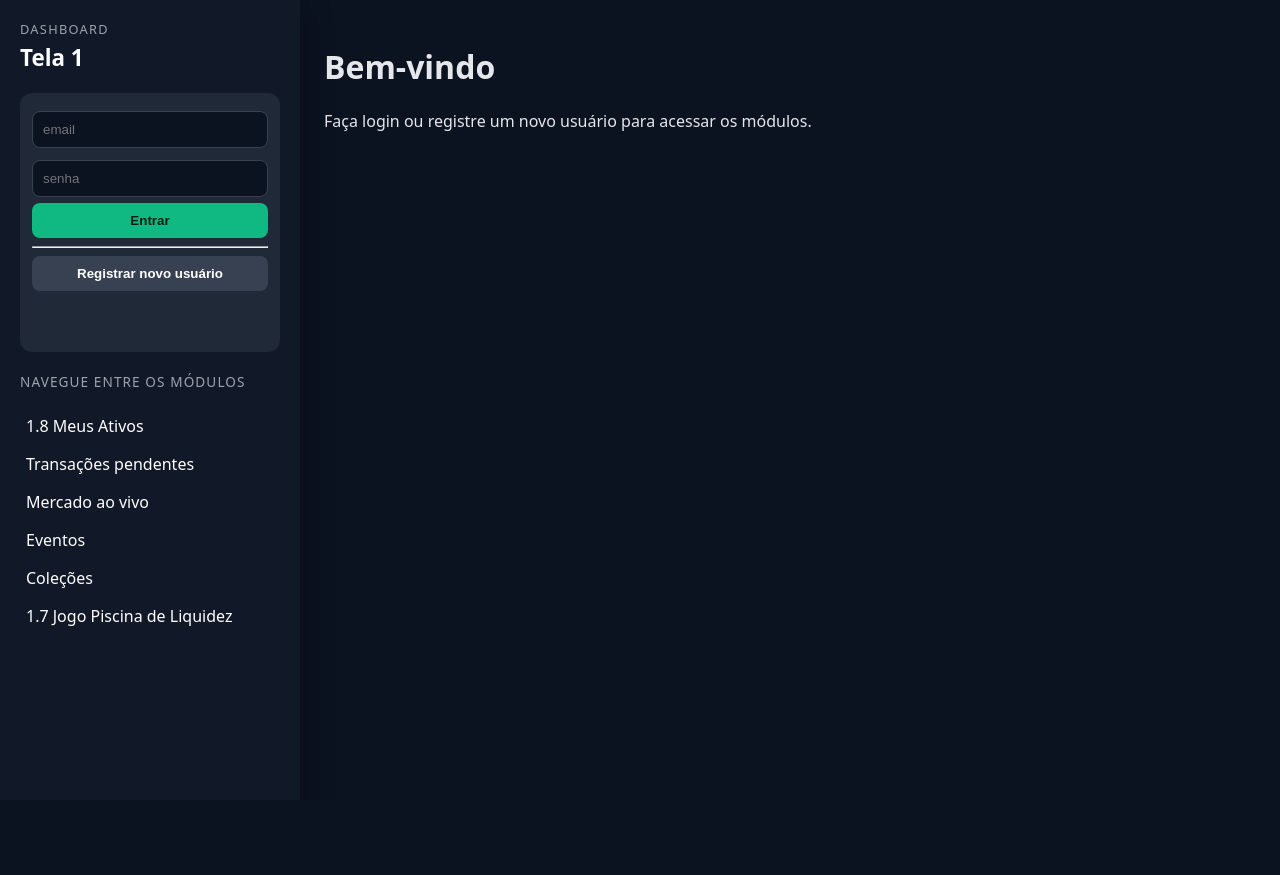
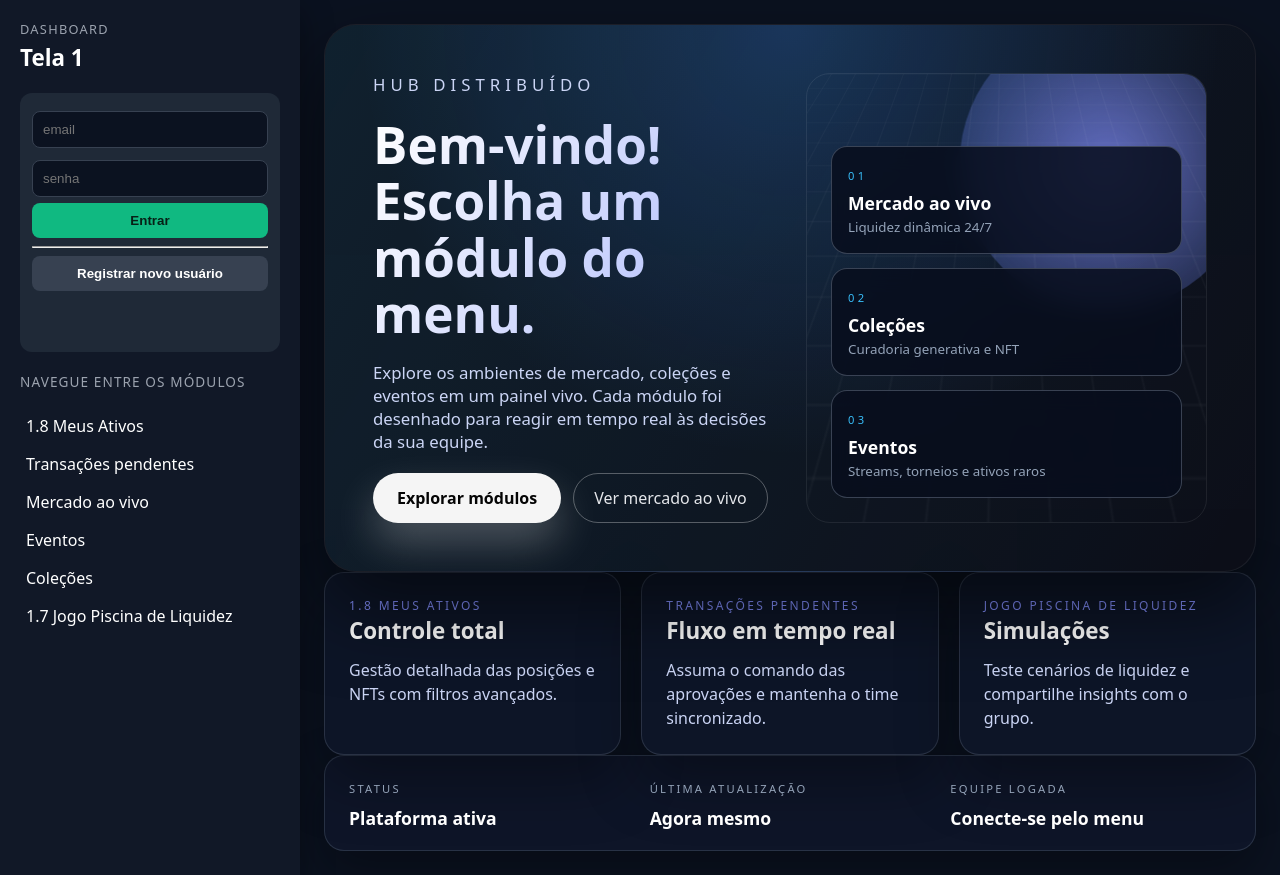
Before and after one commit to aquinomartins/distribuido, a PHP site: page / in a window 1280 px wide. Before the commit the page ends 626 px from the top, so only its background shows below. Run offline with PHP 8.4, Linux system fonts and the light colour scheme; data comes from the database, SQL or seed files in the repository.

Commit message:
feat: redesign landing hero

```diff
--- a/index.html
+++ b/index.html
@@ -67,9 +67,83 @@
     </div>
   </aside>
 
-  <main id="view">
-    <h1>Bem-vindo</h1>
-    <p>Faça login ou registre um novo usuário para acessar os módulos.</p>
+  <main id="view" class="landing-view">
+    <section class="landing-hero">
+      <div class="hero-backdrop" aria-hidden="true"></div>
+      <div class="hero-content">
+        <p class="hero-kicker">hub distribuído</p>
+        <h1>Bem-vindo! Escolha um módulo do menu.</h1>
+        <p>
+          Explore os ambientes de mercado, coleções e eventos em um painel vivo.
+          Cada módulo foi desenhado para reagir em tempo real às decisões da sua
+          equipe.
+        </p>
+        <div class="hero-actions">
+          <a class="hero-cta" href="#appMenu">Explorar módulos</a>
+          <a class="hero-ghost" href="#" data-view="live_market">Ver mercado ao vivo</a>
+        </div>
+      </div>
+      <div class="hero-visual">
+        <div class="hero-orb" aria-hidden="true"></div>
+        <div class="hero-grid" aria-hidden="true"></div>
+        <ul class="hero-modules">
+          <li>
+            <span>01</span>
+            <strong>Mercado ao vivo</strong>
+            <small>Liquidez dinâmica 24/7</small>
+          </li>
+          <li>
+            <span>02</span>
+            <strong>Coleções</strong>
+            <small>Curadoria generativa e NFT</small>
+          </li>
+          <li>
+            <span>03</span>
+            <strong>Eventos</strong>
+            <small>Streams, torneios e ativos raros</small>
+          </li>
+        </ul>
+      </div>
+    </section>
+
+    <section class="landing-panels" aria-label="Resumo dos módulos">
+      <article class="panel-card">
+        <header>
+          <p>1.8 Meus Ativos</p>
+          <strong>Controle total</strong>
+        </header>
+        <p>Gestão detalhada das posições e NFTs com filtros avançados.</p>
+      </article>
+      <article class="panel-card">
+        <header>
+          <p>Transações pendentes</p>
+          <strong>Fluxo em tempo real</strong>
+        </header>
+        <p>Assuma o comando das aprovações e mantenha o time sincronizado.</p>
+      </article>
+      <article class="panel-card">
+        <header>
+          <p>Jogo Piscina de Liquidez</p>
+          <strong>Simulações</strong>
+        </header>
+        <p>Teste cenários de liquidez e compartilhe insights com o grupo.</p>
+      </article>
+    </section>
+
+    <section class="landing-footer">
+      <div>
+        <span>Status</span>
+        <strong>Plataforma ativa</strong>
+      </div>
+      <div>
+        <span>Última atualização</span>
+        <strong>Agora mesmo</strong>
+      </div>
+      <div>
+        <span>Equipe logada</span>
+        <strong>Conecte-se pelo menu</strong>
+      </div>
+    </section>
   </main>
 
   <script src="app.js"></script>
--- a/styles.css
+++ b/styles.css
@@ -198,6 +198,40 @@ small.hint { color:#6b7280; }
 .collection-card { background:#111827; border-radius:18px; padding:12px; color:#f8fafc; border:1px solid rgba(148,163,184,0.25); cursor:pointer; display:flex; flex-direction:column; gap:10px; position:relative; transition:transform .2s ease, border-color .2s ease; }
 .collection-card:hover { transform:translateY(-4px); border-color:#38bdf8; }
 .collection-card.active { border-color:#10b981; box-shadow:0 0 0 2px rgba(16,185,129,0.35); }
+.landing-view { position:relative; padding:48px clamp(24px,5vw,64px); overflow:hidden; }
+.landing-hero { position:relative; display:grid; grid-template-columns: repeat(auto-fit,minmax(280px,1fr)); gap:32px; background:radial-gradient(circle at top, rgba(59,130,246,0.25), transparent 60%) , rgba(9,12,20,0.9); border:1px solid rgba(255,255,255,0.08); border-radius:32px; padding:48px; box-shadow:0 35px 80px rgba(0,0,0,0.55); isolation:isolate; overflow:hidden; }
+.hero-backdrop { position:absolute; inset:0; background:linear-gradient(120deg, rgba(76,201,240,0.15), rgba(255,255,255,0.02)); opacity:0.8; filter:blur(0px); z-index:0; }
+.hero-content { position:relative; z-index:1; display:flex; flex-direction:column; gap:20px; }
+.hero-kicker { text-transform:uppercase; letter-spacing:0.3em; font-size:0.8rem; color:#9ca3af; margin:0; }
+.hero-content h1 { font-size:clamp(2.4rem,4vw,3.5rem); margin:0; line-height:1.1; background:linear-gradient(120deg,#fff,#a5b4fc); -webkit-background-clip:text; color:transparent; }
+.hero-content p { margin:0; max-width:520px; color:#cbd5f5; font-size:1.05rem; }
+.hero-actions { display:flex; flex-wrap:wrap; gap:12px; }
+.hero-cta { display:inline-flex; align-items:center; justify-content:center; padding:14px 24px; border-radius:999px; background:#f5f5f5; color:#050505; text-decoration:none; font-weight:600; box-shadow:0 20px 40px rgba(255,255,255,0.25); }
+.hero-ghost { display:inline-flex; align-items:center; justify-content:center; width:auto; border-radius:999px; border:1px solid rgba(255,255,255,0.3); background:transparent; color:#e5e7eb; padding:12px 20px; box-shadow:none; text-decoration:none; }
+.hero-ghost:hover { background:rgba(255,255,255,0.08); }
+.hero-visual { position:relative; min-height:320px; border-radius:24px; border:1px solid rgba(255,255,255,0.08); padding:24px; overflow:hidden; z-index:1; display:flex; flex-direction:column; justify-content:flex-end; gap:16px; }
+.hero-orb { position:absolute; width:280px; height:280px; border-radius:50%; background:radial-gradient(circle, rgba(129,140,248,0.9), rgba(59,130,246,0.1)); top:-60px; right:-60px; filter:blur(0px); animation:float 12s ease-in-out infinite; opacity:0.8; }
+.hero-grid { position:absolute; inset:0; background-image:linear-gradient(rgba(255,255,255,0.05) 1px, transparent 1px), linear-gradient(90deg, rgba(255,255,255,0.05) 1px, transparent 1px); background-size:24px 24px; opacity:0.6; transform:perspective(400px) rotateX(55deg); transform-origin:top; }
+.hero-modules { position:relative; list-style:none; margin:0; padding:0; display:flex; flex-direction:column; gap:14px; }
+.hero-modules li { background:rgba(8,14,29,0.85); border:1px solid rgba(148,163,184,0.35); border-radius:16px; padding:16px; backdrop-filter:blur(12px); }
+.hero-modules span { font-size:0.7rem; text-transform:uppercase; letter-spacing:0.3em; color:#38bdf8; }
+.hero-modules strong { display:block; font-size:1.1rem; margin-top:6px; color:#fff; }
+.hero-modules small { color:#94a3b8; }
+.landing-panels { display:grid; grid-template-columns: repeat(auto-fit, minmax(220px, 1fr)); gap:20px; }
+.panel-card { background:rgba(15,23,42,0.85); border:1px solid rgba(148,163,184,0.2); border-radius:20px; padding:24px; box-shadow:0 25px 60px rgba(0,0,0,0.35); }
+.panel-card header { margin-bottom:12px; }
+.panel-card header p { margin:0; text-transform:uppercase; letter-spacing:0.2em; font-size:0.75rem; color:#818cf8; }
+.panel-card header strong { display:block; font-size:1.4rem; color:#fff; }
+.panel-card p { margin:0; color:#cbd5f5; line-height:1.5; }
+.landing-footer { display:grid; grid-template-columns: repeat(auto-fit, minmax(200px,1fr)); gap:20px; background:rgba(15,23,42,0.9); border:1px solid rgba(148,163,184,0.2); border-radius:20px; padding:20px 24px; box-shadow:0 20px 50px rgba(0,0,0,0.35); }
+.landing-footer span { text-transform:uppercase; letter-spacing:0.2em; font-size:0.7rem; color:#94a3b8; }
+.landing-footer strong { display:block; margin-top:8px; font-size:1.1rem; color:#fff; }
+@keyframes float { 0% { transform:translate3d(0,0,0); } 50% { transform:translate3d(-20px,10px,0) scale(1.05); } 100% { transform:translate3d(0,0,0); } }
+@media (max-width:960px) {
+  .landing-hero { padding:32px; }
+  .hero-actions { flex-direction:column; align-items:flex-start; }
+  .hero-visual { min-height:260px; }
+}
 .collection-card-cover { width:100%; border-radius:14px; height:160px; object-fit:cover; }
 .collection-card-rank { position:absolute; top:12px; left:12px; background:rgba(15,23,42,0.85); border-radius:999px; padding:4px 10px; font-size:0.8rem; }
 .collection-card-title { display:flex; justify-content:space-between; align-items:center; gap:6px; }
```
